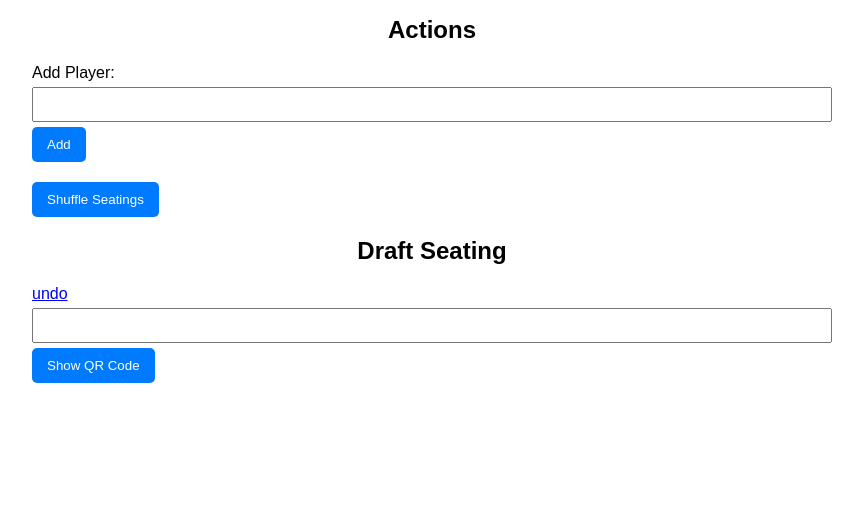
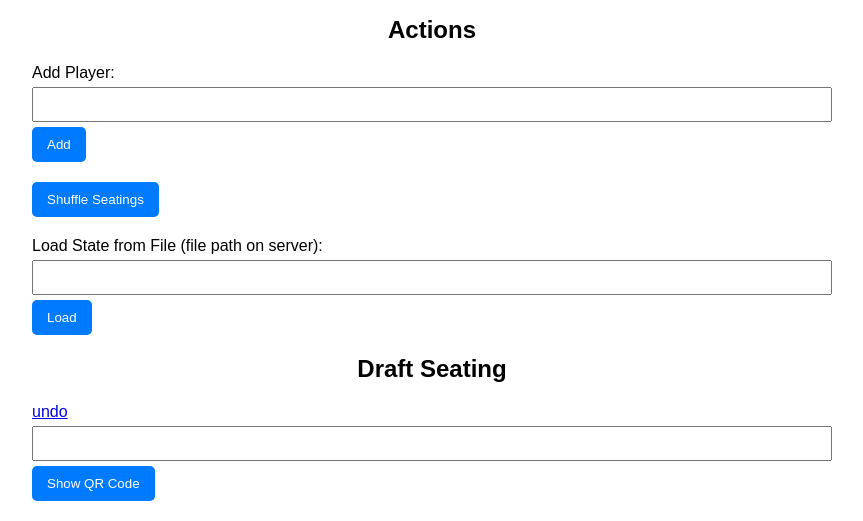
Before and after one commit to diligence-dev/simple-draft, a Flask app: page /1/ in a window 1280 px wide. Shown: the part 313-834 px from the top of the page, without its empty margins (208-1071 px from the left). Before the commit the page ends 696 px from the top, so only its background shows below. Run offline with Flask 3, Linux system fonts and the light colour scheme.

Commit message:
save and load state via pickle

```diff
--- a/main.py
+++ b/main.py
@@ -5,6 +5,8 @@ from statistics import mean
 import re
 import networkx as nx
 import copy
+import pickle
+from datetime import datetime
 
 port = 5000
 
@@ -29,8 +31,15 @@ events[0] = {"x": [make_round_result(["a", "b", "c", "d", "e", "f", "g", "h"])],
 
 
 def save_state(event_id):
-    events[event_id]["previous_states"].append(copy.deepcopy(events[event_id]["x"]))
+    x = copy.deepcopy(events[event_id]["x"])
+    events[event_id]["previous_states"].append(x)
+    with open(f"{datetime.now().isoformat()}_{event_id}.pickle", "wb") as f:
+        pickle.dump(x, f)
 
+def load_state_from_file(event_id, filename):
+    events[event_id]["previous_states"].append(events[event_id]["x"])
+    with open(filename, "rb") as f:
+        events[event_id]["x"] = pickle.load(f)
 
 def get_players(event_id):
     x = events[event_id]["x"]
@@ -82,7 +91,6 @@ def calculate_standings(event_id):
                 0.333, p["points"] / (3 * p["matches_played"])
             )
 
-# TODO check omw
     # Calculate opponent match winrate (OMW)
     for player in get_players(event_id):
         opponents = [
@@ -281,11 +289,11 @@ def player(event_id, name):
 @app.route("/<int:event_id>/submit_result", methods=["POST"])
 def submit_result(event_id):
     save_state(event_id)
-    p1 = request.form.get(f"p1")
-    p2 = request.form.get(f"p2")
-    p1_games_won = request.form.get(f"p1_games_won")
-    p2_games_won = request.form.get(f"p2_games_won")
-    submitting_player = request.form.get(f"submitting_player")
+    p1 = request.form.get("p1")
+    p2 = request.form.get("p2")
+    p1_games_won = request.form.get("p1_games_won")
+    p2_games_won = request.form.get("p2_games_won")
+    submitting_player = request.form.get("submitting_player")
 
     if (
         p1_games_won in ["0", "1", "2"]
@@ -327,5 +335,12 @@ def undo(event_id):
     return redirect(url_for("index", event_id=event_id))
 
 
+@app.route("/<int:event_id>/load_state", methods=["POST"])
+def load_state(event_id):
+    filename = request.form.get("filename")
+    load_state_from_file(event_id, filename)
+    return redirect(url_for("index", event_id=event_id))
+
+
 if __name__ == "__main__":
     app.run(host="localhost", port=port)
--- a/templates/index.html
+++ b/templates/index.html
@@ -126,6 +126,11 @@
         <form method="POST" action="/{{ event_id }}/shuffle_seatings" class="form-group">
             <button type="submit">Shuffle Seatings</button>
         </form>
+        <form method="POST" action="/{{ event_id }}/load_state" class="form-group">
+            <label for="filename">Load State from File (file path on server):</label>
+            <input type="text" name="filename" id="filename" required>
+            <button type="submit">Load</button>
+        </form>
 
         <h2>Draft Seating</h2>
         <ul>
```
